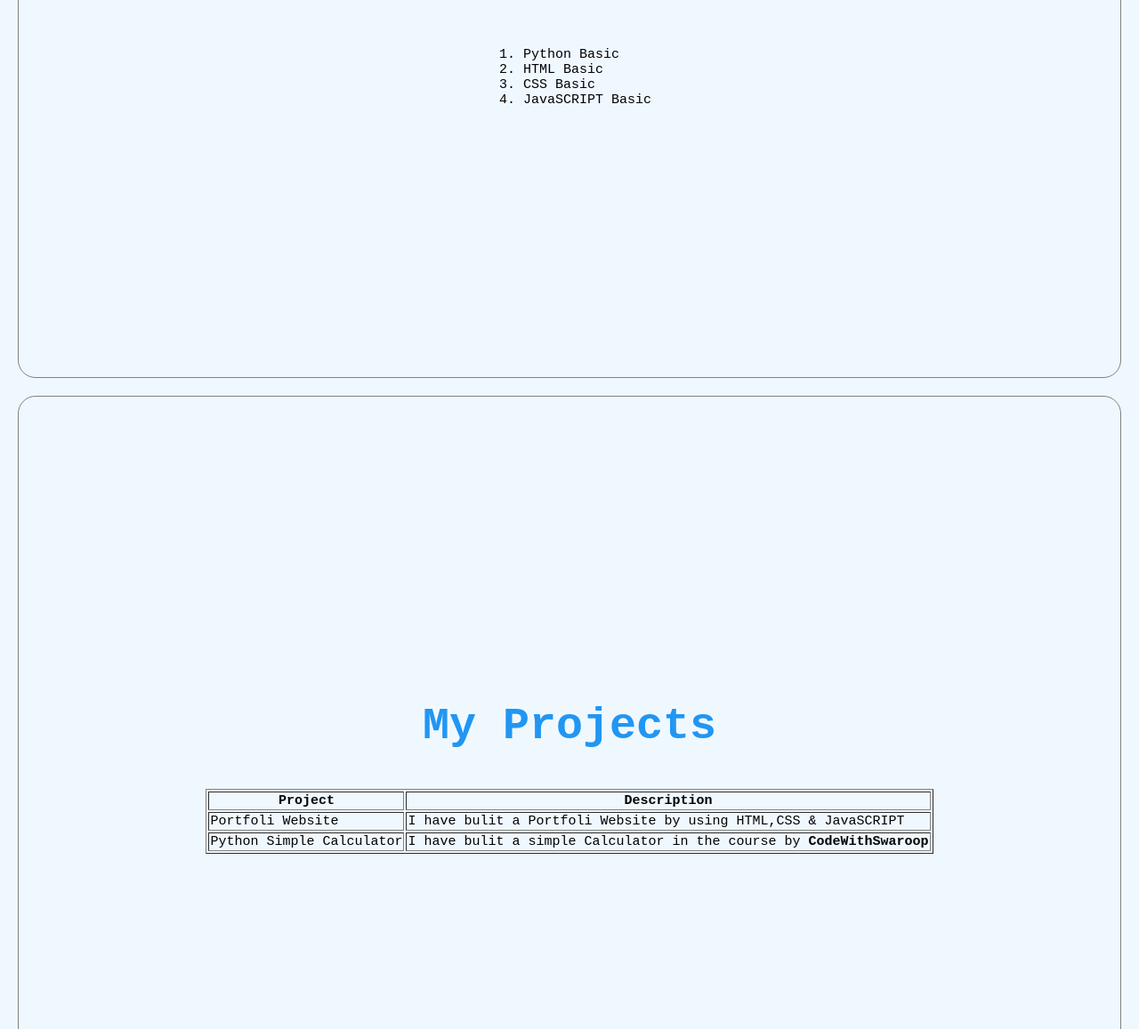
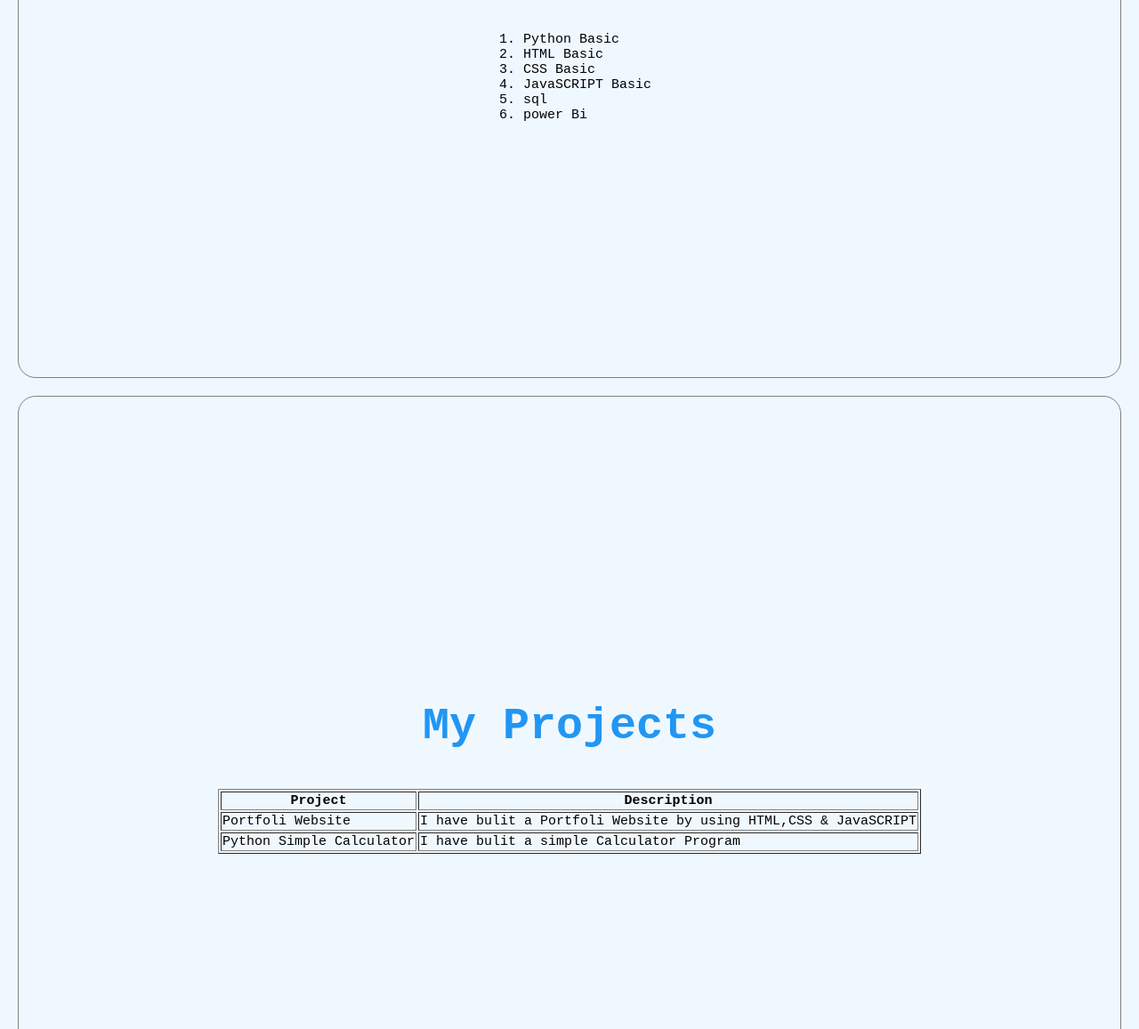
Before and after one commit to SAINADH9848/MYPORTFOLICodeWithSainadh, a plain HTML site: page index.html in a window 1280 px wide. Shown: the part 2047-3204 px from the top of the page at 89% size. Drawn offline with Linux system fonts and the light colour scheme.

Commit message:
change the some

```diff
--- a/index.html
+++ b/index.html
@@ -35,6 +35,8 @@
             <li>HTML Basic</li>
             <li>CSS Basic</li>
             <li>JavaSCRIPT Basic</li>
+            <li>sql</li>
+            <li>power Bi</li>
 
         </ol>
 
@@ -53,7 +55,7 @@
             </tr>
             <tr>
                 <td>Python Simple Calculator</td>
-                <td>I have bulit a simple Calculator in the course by <b>CodeWithSwaroop</b></td>
+                <td>I have bulit a simple Calculator Program</td>
             </tr>
         </table>
 
```
